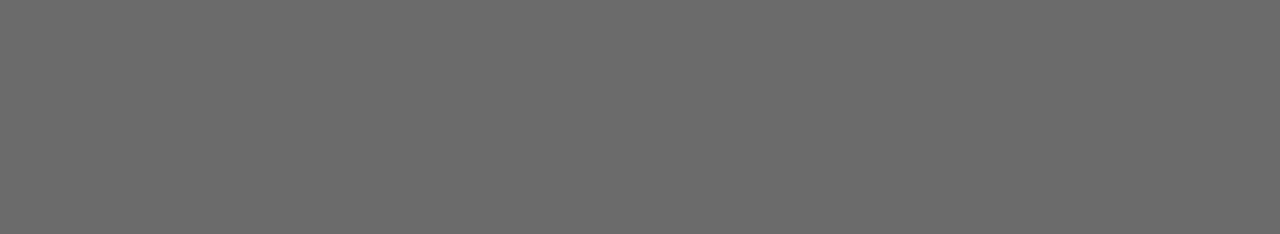
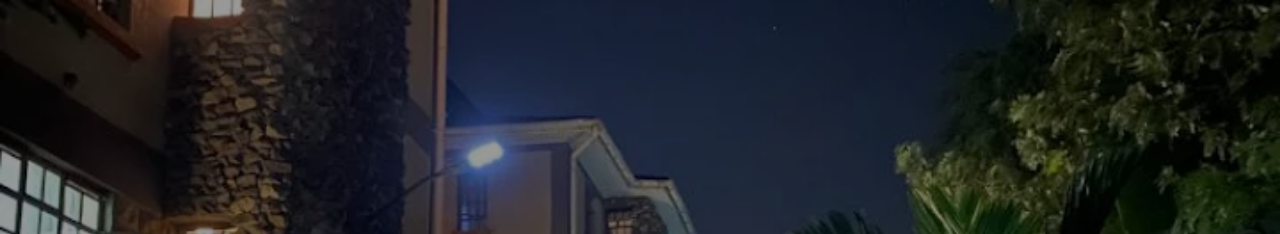
Before and after one commit to Gilbert-Baraza/Hostels-Connect, a plain HTML site: page frontend/index.html in a window 1280 px wide. Shown: the top 234 px of the page. Drawn offline with Linux system fonts and the light colour scheme.

Commit message:
Update landing.css

```diff
--- a/frontend/landing.css
+++ b/frontend/landing.css
@@ -14,7 +14,7 @@ body {
   position: relative;
   width: 100%;
   height: 100vh; /* Full viewport height */
-  background: rgba(0, 0, 0, 0.3) url("frontend/images/hostel-bg.webp") no-repeat center center/cover;
+  background: rgba(0, 0, 0, 0.3) url("/images/hostel-bg.webp") no-repeat center center/cover;
   display: flex;
   align-items: center;
   justify-content: center;
```
